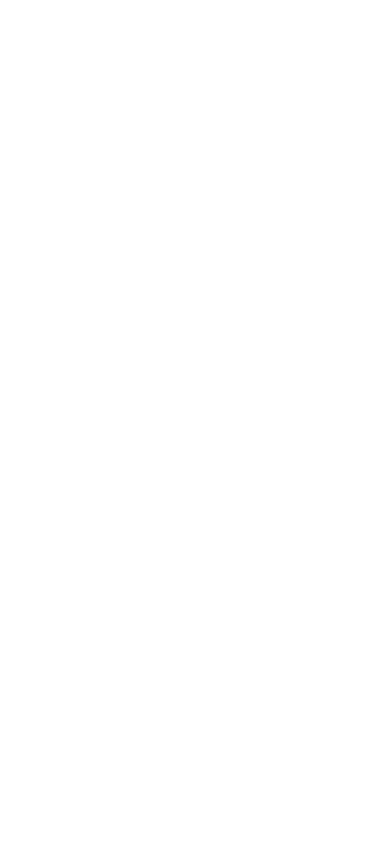
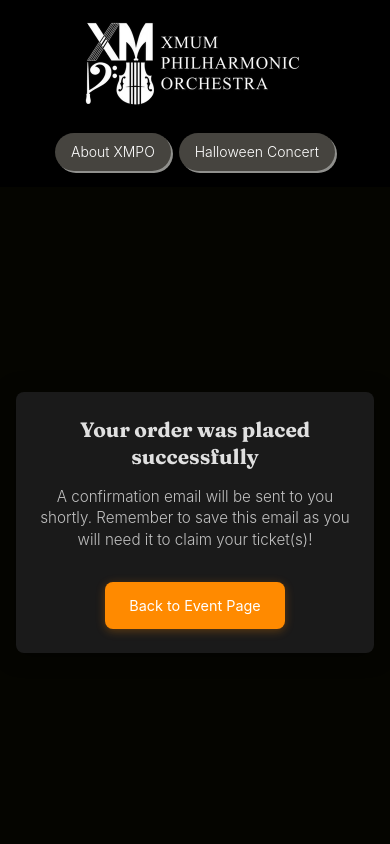
Before and after one commit to ShuyingCodech/XMPO-Halloween-Website, a React (Create React App) app in the folder xmpo-halloween/: page /success in a window 390 px wide. Before the commit this address had no page. Shown: the top 844 px of the page. Built offline with nearby package versions, Linux system fonts and the light colour scheme.

Commit message:
fix: add success page

```diff
--- a/xmpo-halloween/src/App.tsx
+++ b/xmpo-halloween/src/App.tsx
@@ -6,6 +6,7 @@
 import Confirmation from "./pages/Confirmation";
 import Home from "./pages/Home";
 import Admin from "./pages/Admin";
+import Success from "./pages/Success";
 
 function App() {
   return (
@@ -17,6 +18,7 @@
           <Route path="/payment" element={<Payment />} />
           <Route path="/confirmation" element={<Confirmation />} />
           <Route path="/admin" element={<Admin />} />
+          <Route path="/success" element={<Success />} />
         </Routes>
       </div>
     </Router>
--- a/xmpo-halloween/src/components/layout/Header.tsx
+++ b/xmpo-halloween/src/components/layout/Header.tsx
@@ -78,7 +78,7 @@
             className="nav-btn"
             onClick={() =>
               (window.location.href =
-                "https://xmposite.wixsite.com/xmumphilharmonic/tickets")
+                "https://xmposite.wixsite.com/xmumphilharmonic/halloween-concert")
             }
           >
             Halloween Concert
--- a/xmpo-halloween/src/pages/Confirmation.tsx
+++ b/xmpo-halloween/src/pages/Confirmation.tsx
@@ -251,9 +251,9 @@
       // Clear session storage
       sessionStorage.removeItem("ticketData");
 
-      // Navigate to success page or home
-      window.location.href = "https://xmposite.wixsite.com/xmumphilharmonic";
-      setTimeout(scrollToTop, 600);
+      // Navigate to success page
+      navigate("/success");
+      setTimeout(scrollToTop, 100);
     } catch (error) {
       console.error("Error creating booking:", error);
 
@@ -404,6 +404,7 @@
                 type="tel"
                 id="contactNo"
                 name="contactNo"
+                placeholder=" * 012-3456789"
                 value={formData.contactNo}
                 onChange={handleInputChange}
                 required
--- /dev/null
+++ b/xmpo-halloween/src/pages/Success.tsx
@@ -0,0 +1,50 @@
+import React, { useEffect } from "react";
+import { useNavigate } from "react-router-dom";
+import Header from "../components/layout/Header";
+import Footer from "../components/layout/Footer";
+import "../styles/success.css";
+
+const Success: React.FC = () => {
+  const navigate = useNavigate();
+
+  const scrollToTop = () => {
+    window.scrollTo({ top: 0, behavior: "smooth" });
+  };
+
+  const handleBackToEvent = () => {
+    // Clear session storage since order is complete
+    sessionStorage.removeItem("ticketData");
+    navigate("/"); // Assuming "/" is your event page route
+    setTimeout(scrollToTop, 100);
+  };
+
+  useEffect(() => {
+    // Scroll to top when component mounts
+    scrollToTop();
+  }, []);
+
+  return (
+    <>
+      <Header />
+      <div className="success-page">
+        <div className="success-container">
+          <h1 className="success-header">Your order was placed successfully</h1>
+
+          <p className="success-message">
+            A confirmation email will be sent to you shortly. Remember to save
+            this email as you will need it to claim your ticket(s)!
+          </p>
+
+          <div className="success-actions">
+            <button className="back-to-event-btn" onClick={handleBackToEvent}>
+              Back to Event Page
+            </button>
+          </div>
+        </div>
+      </div>
+      <Footer />
+    </>
+  );
+};
+
+export default Success;
--- a/xmpo-halloween/src/styles/seatSelection.css
+++ b/xmpo-halloween/src/styles/seatSelection.css
@@ -90,6 +90,9 @@
 }
 
 .row-label {
+  position: sticky;
+  left: 0;
+  background-color: #1a1a1a; /* Match left section background */
   min-width: 50px;
   font-size: 0.75rem;
   color: #888; /* Darker gray for dark mode */
@@ -144,7 +147,7 @@
 .seat.normal {
   background-color: #b18e7f9b;
   border-color: #d2b1a3a2;
-  color: #FFF;
+  color: #fff;
 }
 
 .seat.reserved {
--- /dev/null
+++ b/xmpo-halloween/src/styles/success.css
@@ -0,0 +1,156 @@
+.success-page {
+  min-height: 100vh;
+  background-color: #050500;
+  padding-top: 133px; /* Account for fixed header */
+  padding-bottom: 2rem;
+  display: flex;
+  align-items: center;
+  justify-content: center;
+}
+
+.success-container {
+  max-width: 600px;
+  margin: 2rem auto;
+  background: #1a1a1a; /* Dark background */
+  color: #e0e0e0; /* Light text */
+  padding: 3rem 2rem;
+  border-radius: 8px;
+  box-shadow: 0 2px 20px rgba(0, 0, 0, 0.5);
+  text-align: center;
+}
+
+.success-header {
+  color: #e0e0e0; /* Light text */
+  font-size: 1.8rem;
+  font-weight: bold;
+  margin-bottom: 1.5rem;
+  line-height: 1.2;
+}
+
+.success-message {
+  color: #c0c0c0; /* Light gray text */
+  font-size: 1.1rem;
+  line-height: 1.5;
+  margin-bottom: 2.5rem;
+  padding: 0 1rem;
+}
+
+.success-actions {
+  display: flex;
+  justify-content: center;
+  margin-top: 2rem;
+}
+
+.back-to-event-btn {
+  background-color: #ff8a00;
+  color: white;
+  border: none;
+  padding: 0.8rem 1.5rem;
+  font-size: 0.95rem;
+  border-radius: 8px;
+  border-radius: 8px;
+  cursor: pointer;
+  transition: background-color 0.3s ease, box-shadow 0.3s ease;
+  box-shadow: 0 2px 10px rgba(255, 138, 0, 0.3);
+  min-width: 200px;
+}
+
+.back-to-event-btn:hover {
+  background-color: #e57a00;
+  box-shadow: 0 4px 15px rgba(255, 138, 0, 0.4);
+}
+
+.back-to-event-btn:active {
+  transform: translateY(0);
+  box-shadow: 0 2px 10px rgba(255, 138, 0, 0.3);
+}
+
+/* Mobile Responsiveness */
+@media (max-width: 768px) {
+  .success-page {
+    padding-top: 233px;
+    padding-left: 1rem;
+    padding-right: 1rem;
+  }
+
+  .success-container {
+    margin: 1rem auto;
+    padding: 2rem 1.5rem;
+  }
+
+  .success-icon {
+    font-size: 3rem;
+    margin-bottom: 1rem;
+  }
+
+  .success-header {
+    font-size: 1.5rem;
+    margin-bottom: 1rem;
+  }
+
+  .success-message {
+    font-size: 1rem;
+    margin-bottom: 2rem;
+    padding: 0;
+  }
+
+  .back-to-event-btn {
+    padding: 0.875rem 2rem;
+    font-size: 0.95rem;
+    min-width: 180px;
+  }
+}
+
+/* Extra small screens */
+@media (max-width: 480px) {
+  .success-container {
+    padding: 1.5rem 1rem;
+  }
+
+  .success-icon {
+    font-size: 2.5rem;
+  }
+
+  .success-header {
+    font-size: 1.3rem;
+    line-height: 1.3;
+  }
+
+  .success-message {
+    font-size: 0.95rem;
+    line-height: 1.4;
+  }
+
+  .back-to-event-btn {
+    padding: 0.75rem 1.5rem;
+    font-size: 0.9rem;
+    min-width: 160px;
+  }
+}
+
+/* Animation for success icon */
+@keyframes successPulse {
+  0% {
+    transform: scale(1);
+  }
+  50% {
+    transform: scale(1.1);
+  }
+  100% {
+    transform: scale(1);
+  }
+}
+
+.success-icon {
+  animation: successPulse 2s ease-in-out infinite;
+}
+
+/* Focus states for accessibility */
+.back-to-event-btn:focus {
+  outline: 2px solid #ff8a00;
+  outline-offset: 2px;
+}
+
+.back-to-event-btn:focus:not(:focus-visible) {
+  outline: none;
+}
```
